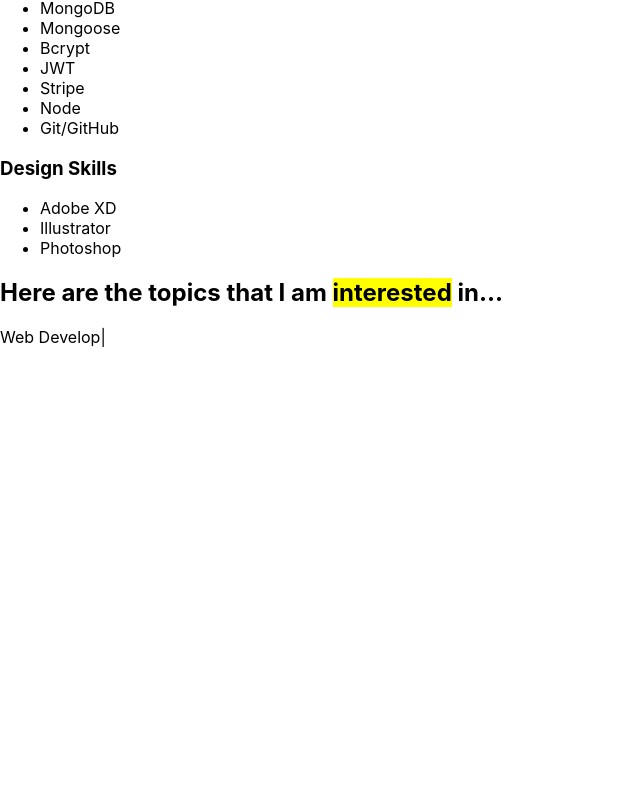
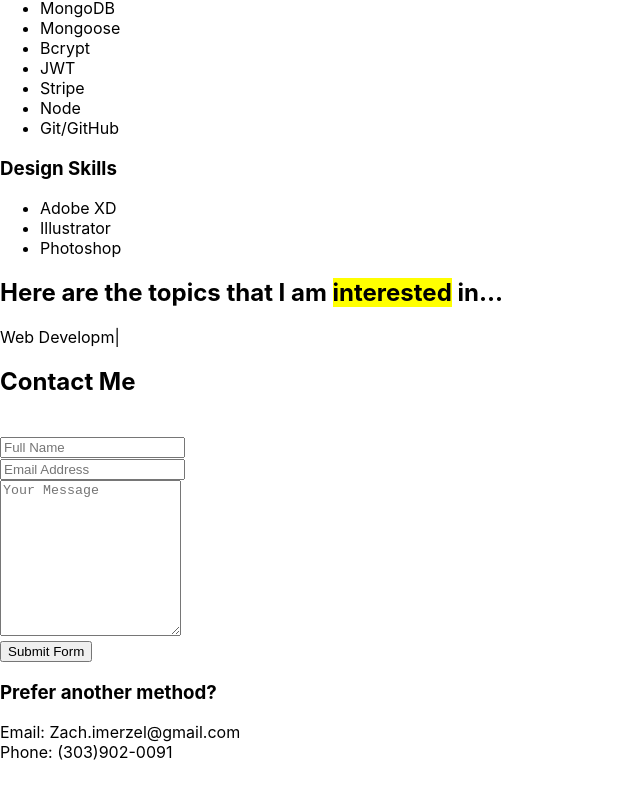
Before and after one commit to Zimerzel/Portfolio-MKII, a React (Create React App) app in the folder client/: page /about in a window 1280 px wide. Shown: the part 699-1497 px from the top of the page, without its empty margins (0-640 px from the left). Before the commit the page ends 1062 px from the top, so only its background shows below. Built offline with nearby package versions, Linux system fonts and the light colour scheme.

Commit message:
Added contact component to about page

```diff
--- a/client/src/pages/AboutPage.js
+++ b/client/src/pages/AboutPage.js
@@ -2,6 +2,7 @@
 import { Helmet } from 'react-helmet-async';
 import { init } from 'ityped';
 import { motion } from 'framer-motion';
+import Contact from '../components/Contact';
 
 const AboutPage = () => {
   const topicsRef = useRef(null);
@@ -124,6 +125,7 @@
             </div>
           </section>
         </div>
+        <Contact />
         </motion.div>
       </>
     );
```
